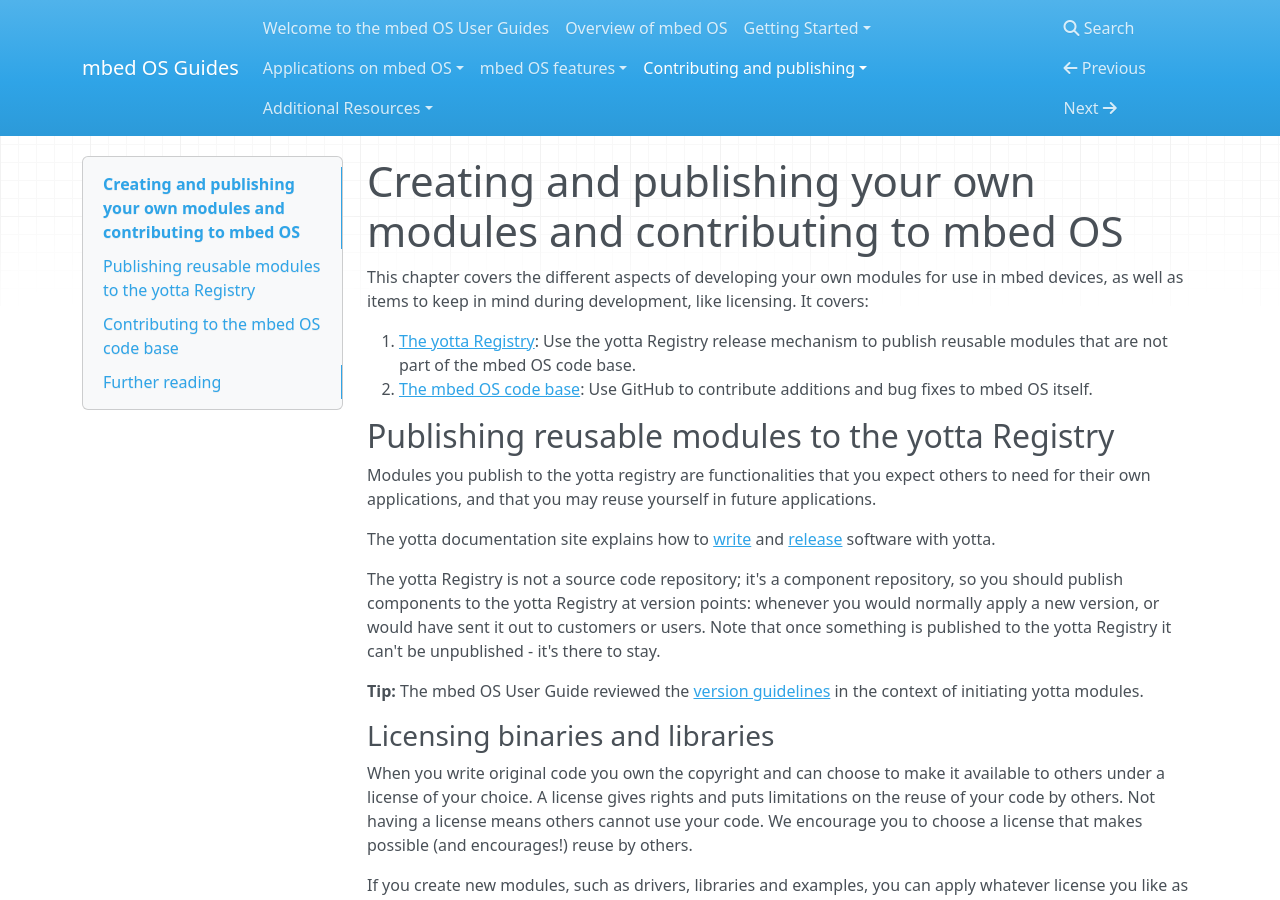
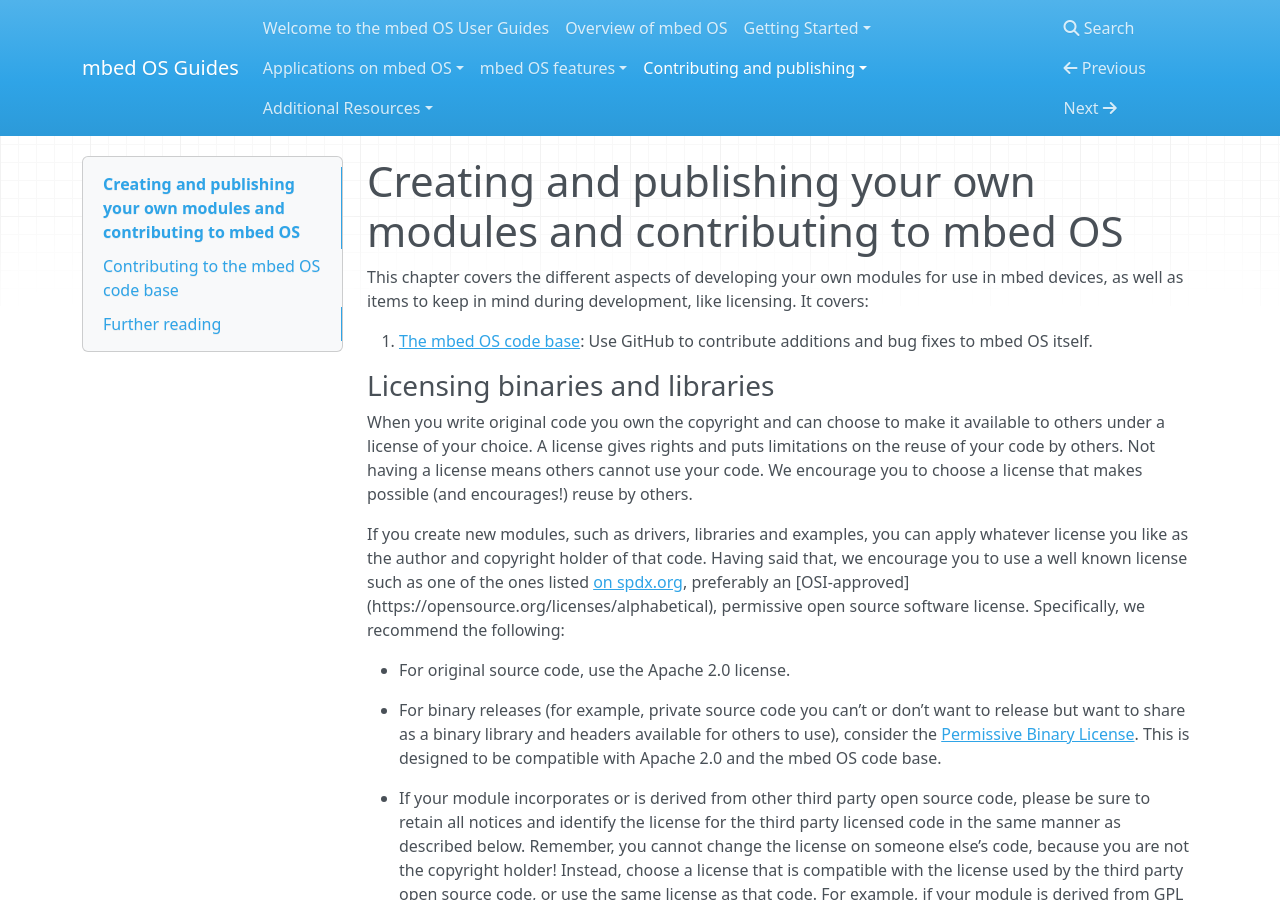
Before and after one commit to ARMmbed/GettingStartedmbedOS, an MkDocs documentation site: the page built from Docs/Full_Guide/contributing.md, in a window 1280 px wide and 900 px high. Built offline with MkDocs 1.6.1, drawn with Linux system fonts in a browser that asks for light colours; nearby versions of some CDN libraries; old or Windows-style settings are respelled for this version of MkDocs; some of the changed text lies outside the part shown.

Commit message:
sg- edits

```diff
--- a/Docs/Full_Guide/contributing.md
+++ b/Docs/Full_Guide/contributing.md
@@ -2,18 +2,9 @@
 
 This chapter covers the different aspects of developing your own modules for use in mbed devices, as well as items to keep in mind during development, like licensing. It covers:
 
-1. [The yotta Registry](#writing-reusable-modules-for-the-yotta-registry): Use the yotta Registry release mechanism to publish reusable modules that are not part of the mbed OS code base.
 1. [The mbed OS code base](#contributing-to-the-mbed-os-code-base): Use GitHub to contribute additions and bug fixes to mbed OS itself.
 
-## Publishing reusable modules to the yotta Registry
-
-Modules you publish to the yotta registry are functionalities that you expect others to need for their own applications, and that you may reuse yourself in future applications.
-
-The yotta documentation site explains how to [write](http://yottadocs.mbed.com/tutorial/reuse.html) and [release](http://yottadocs.mbed.com/tutorial/release.html) software with yotta.
-
-The yotta Registry is not a source code repository; it's a component repository, so you should publish components to the yotta Registry at version points: whenever you would normally apply a new version, or would have sent it out to customers or users. Note that once something is published to the yotta Registry it can't be unpublished - it's there to stay.
-
-<span class="tips">**Tip:** The mbed OS User Guide reviewed the [version guidelines](app_on_yotta.md#versioning-an-existing-yotta-module) in the context of initiating yotta modules.</span>
+[comment]: <> (TODO add section about the index service when available)
 
 ### Licensing binaries and libraries
 
@@ -119,11 +110,11 @@ If you decide to use a different license for your work, follow the same pattern:
 
 mbed OS uses these same basic principles for its source code and module distributions. So source code we own is distributed under the Apache 2.0 license and binary blobs are released under the Permissive Binary License. Software parts from third parties that were already licensed under a different license are available under that original license.
 
-All the source code and binary blobs that end up in mbed OS yotta modules are maintained in public GitHub repositories.
+All the source code and binary blobs that end up in mbed OS are maintained in public GitHub repositories.
 
 ### Contributions
 
-All code changes and additions to mbed OS are handled through GitHub, where mbed OS is divided into modules. If you want to contribute to these modules, either by adding features or by fixing bugs, please follow the guidelines for [new features](#contributing-new-features-to-mbed-os) and [bugs](#reporting-and-fixing-bugs), and in both cases please follow the [code style guide and GitHub pull request guidelines](Code_Style.md).
+All code changes and additions to mbed OS are handled through GitHub. If you want to contribute, either by adding features or by fixing bugs, please follow the guidelines for [new features](#contributing-new-features-to-mbed-os) and [bugs](#reporting-and-fixing-bugs), and in both cases please follow the [code style guide and GitHub pull request guidelines](Code_Style.md).
 
 ### Licensing
 
@@ -141,7 +132,7 @@ The same agreement is then valid for all future pull requests from that GitHub u
 
 ### Contributing new features to mbed OS
 
-Before contributing an enhancement (new feature, new port and so on) please [discuss it on the forums](http://forums.mbed.com/c/mbed-os) to avoid duplication of work, as we or others might be working on a related feature.
+Before contributing an enhancement (new feature, new port and so on) please [discuss it on the forums](https://developer.mbed.org/forum/) to avoid duplication of work, as we or others might be working on a related feature.
 
 Patch contributions can only be accepted through GitHub by creating a pull request from forked versions of our repositories. This allows us to review the contributions in a user friendly and reliable way, under public scrutiny.
 
@@ -149,15 +140,11 @@ Please create separate patches for each concern; each patch should have a clear
 
 ### Reporting and fixing bugs
 
-Before submitting a bug report or a bug fix, please [discuss it on the forums](http://forums.mbed.com/c/mbed-os) to avoid duplication of work, as we or others might be working on it already.
+Before submitting a bug report or a bug fix, please [discuss it on the forums](https://developer.mbed.org/forum/) to avoid duplication of work, as we or others might be working on it already.
 
 #### Bug reports (issues) on GitHub
 
-All mbed OS modules are on GitHub; please use GitHub's [issues mechanism](https://guides.github.com/features/issues/) to open a bug report directly against the relevant GitHub repository.
-
-If you're not sure which repository you need, please ask on [the forums](http://forums.mbed.com/).
-
-For best practice on bug reporting, please see [the mbed OS bug reporting guidelines](https://github.com/ARMmbed/mbed-os-docs/blob/master/Reporting%20Bugs.md).
+All mbed OS is on GitHub; please use GitHub's [issues mechanism](https://guides.github.com/features/issues/) to open a bug report directly against the relevant GitHub repository.
 
 #### Bug fixes
 
```
